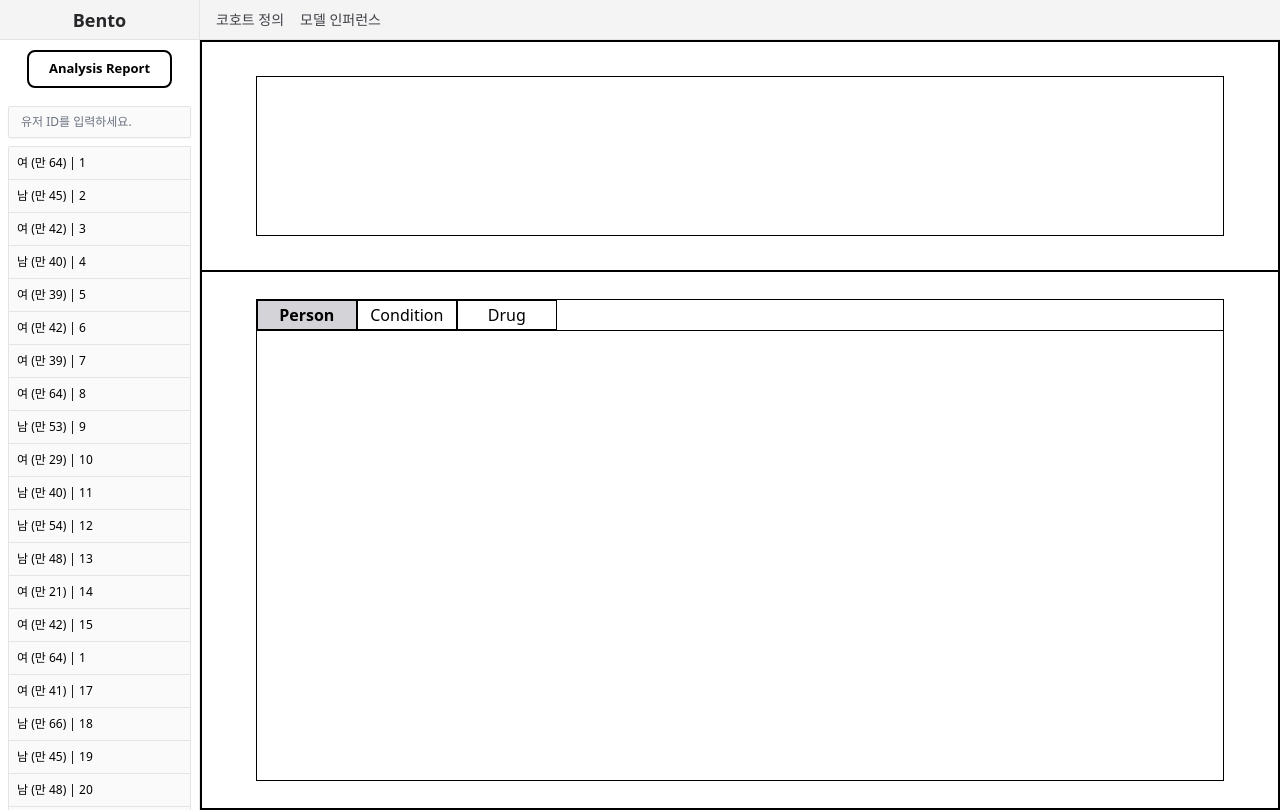
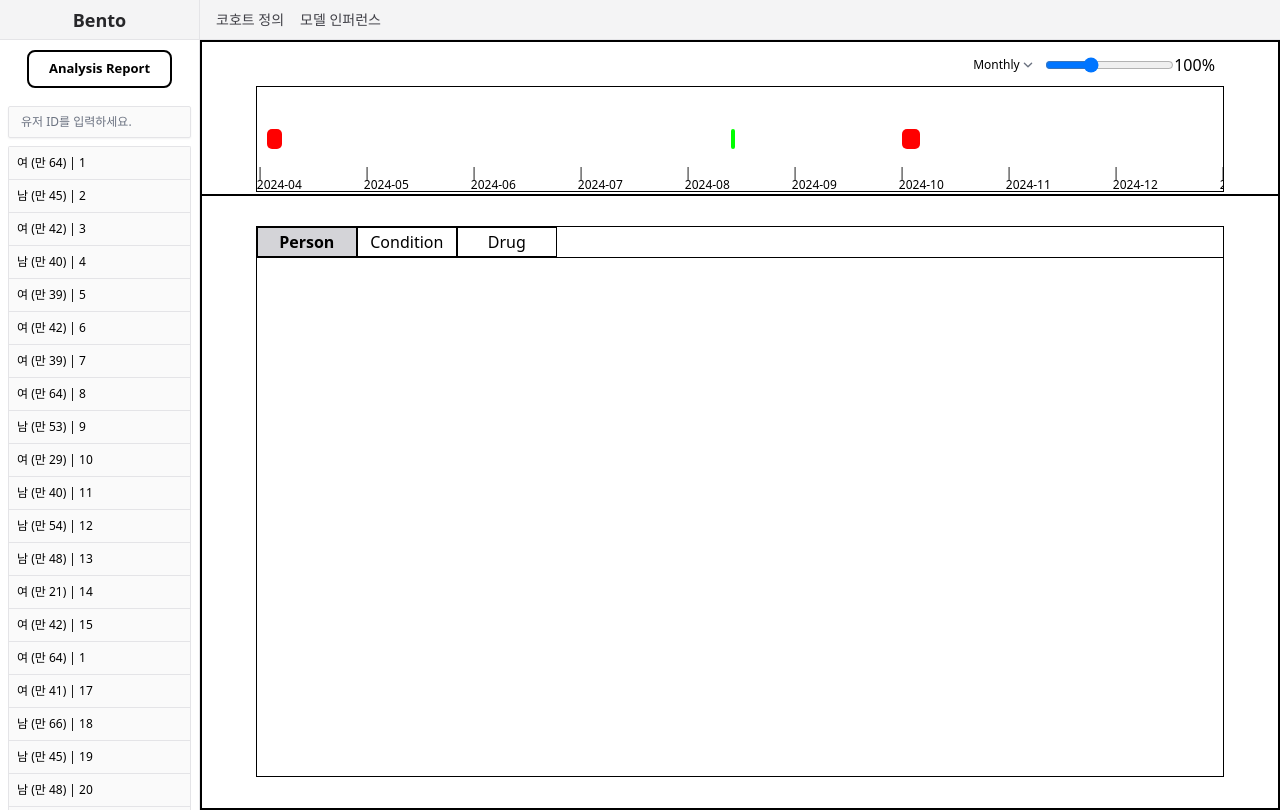
Before and after one commit to kookmin-sw/capstone-2025-16, a SvelteKit app: page /1 in a window 1280 px wide. Built offline with nearby package versions, Linux system fonts and the light colour scheme.

Commit message:
feat: CDM 캘린더 변경
visit occurrence datetime에 따른 막대 그래프 구현
확대/축소 기능 구현

```diff
--- a/src/lib/components/tootip.js
+++ b/src/lib/components/tootip.js
@@ -1,30 +1,22 @@
 export function tooltip(element) {
 	let div;
-	let name;
-    let gender;
-    let age;
-    let date;
-    let domain;
+    let start_date;
+    let end_date;
+    let visit_concept_id;
 	function mouseOver(event) {
 		// NOTE: remove the `title` attribute, to prevent showing the default browser tooltip
 		// remember to set it back on `mouseleave`
-		name = element.getAttribute('name');
-		element.removeAttribute('name');
+        start_date = element.getAttribute('start_date');
+		element.removeAttribute('start_date');
 
-        gender = element.getAttribute('gender');
-		element.removeAttribute('gender');
+        end_date = element.getAttribute('end_date');
+		element.removeAttribute('end_date');
 
-        age = element.getAttribute('age');
-		element.removeAttribute('age');
-
-        date = element.getAttribute('date');
-		element.removeAttribute('date');
-
-        domain = element.getAttribute('domain');
-		element.removeAttribute('domain');
+        visit_concept_id = element.getAttribute('visit_concept_id');
+		element.removeAttribute('visit_concept_id');
 
 		div = document.createElement('div');
-		div.textContent = `name : ${name}\ngender : ${gender}\nage : ${age}\ndate : ${date}\ndomain : ${domain}`;
+		div.textContent = `visit_concept_id : ${visit_concept_id}\nstart_date : ${start_date}\nend_date : ${end_date}`;
 		div.style = `
 			border: 1px solid #ddd;
 			box-shadow: 1px 1px 1px #ddd;
@@ -46,11 +38,9 @@ export function tooltip(element) {
 	function mouseLeave() {
 		document.body.removeChild(div);
 		// NOTE: restore the `title` attribute
-		element.setAttribute('name', name);
-        element.setAttribute('gender', gender);
-        element.setAttribute('age', age);
-        element.setAttribute('date', date);
-        element.setAttribute('domain', domain);
+        element.setAttribute('visit_concept_id', visit_concept_id);
+		element.setAttribute('start_date', start_date);
+        element.setAttribute('end_date', end_date);
 	}
 
 	element.addEventListener('mouseover', mouseOver);
--- a/src/routes/+layout.svelte
+++ b/src/routes/+layout.svelte
@@ -81,7 +81,7 @@
 	<div class="h-full w-full px-2">
 		<div class="flex flex-col rounded-sm border-r border-t border-l border-zinc-200 bg-zinc-50 max-h-full overflow-y-auto">
 			{#each data.userData as user}
-				<a href="/{user.id}">
+				<a href="/{user.personid}">
 					<button class="w-full border-b border-zinc-200 px-2 py-2 text-left text-xs overflow-wrap">
 						{user.gender} (만 {user.age}) | {user.id}
 					</button>
--- a/src/routes/[person]/+page.server.js
+++ b/src/routes/[person]/+page.server.js
@@ -2,5 +2,5 @@ export async function load({fetch, params}) {
     const res = await fetch("/api/visitdata");
     const visitData = await res.json();
     const personVisits = visitData.filter((person) => person.personid == params.person);
-    return { personVisits };
+    return { personVisits: personVisits ?? [] };
 }
--- a/src/routes/[person]/+page.svelte
+++ b/src/routes/[person]/+page.svelte
@@ -1,24 +1,225 @@
 <script>
     import { onMount } from "svelte";
-	import {tooltip} from '$lib/components/tootip.js';
+    import { tooltip } from '$lib/components/tootip.js';
+	import { base } from "$app/paths";
 
     export let data;
     const tables = ['Person', 'Condition', 'Drug'];
+    const date_state = [
+        {
+            id: 1,
+            text: 'Daily',
+        },
+        {
+            id : 2,
+            text: 'Monthly',
+        },
+        {
+            id : 3,
+            text: 'Yearly',
+        },
+    ];
+    const bar_colors = {
+        9201: "#FF0000", // 빨강
+        9202: "#FF7F00", // 주황
+        9203: "#FFFF00", // 노랑
+        581477: "#00FF00", // 초록
+        44818517: "#0000FF", // 파랑
+    };
+    let scale = 1; // 확대/축소 비율 (기본값: 100%)
+    let selectDate = 2;
+    let dates = data?.personVisits ? generateDateRange(data.personVisits) : [];
+    let show_dates = dates.length !== 0 ? filterDate() : [];
+    let clickIndex = 0;
 
-    let clickIndex = 0;
+    $: dates = data?.personVisits ? generateDateRange(data.personVisits) : [];
+    $: selectDate, dates, show_dates = filterDate(); // scale이 변경될 때마다 실행
+
+    onMount(() => {
+        if (data?.personVisits) {
+            dates = generateDateRange(data.personVisits);
+        }
+    });
+
+    function generateDateRange(data) {
+        if (!data || data.length === 0) return []; // 데이터가 없을 경우 빈 배열 반환
+
+        let minStartDate = new Date(Math.min(...data.map(d => new Date(d.visit_start_date))));
+        let maxEndDate = new Date(Math.max(...data.map(d => new Date(d.visit_end_date))));
+        maxEndDate.setDate(maxEndDate.getDate() + 365)
+        let tmp_dates = [];
+        let currentDate = new Date(minStartDate);
+
+        while (currentDate <= maxEndDate) {
+            tmp_dates.push(currentDate.toISOString().split('T')[0]); // YYYY-MM-DD 형식으로 저장
+            currentDate.setDate(currentDate.getDate() + 1);
+        }
+        return tmp_dates;
+    }
+
+    function calculateBarPosition(visit) {
+        const startIndex = show_dates.indexOf(visit.visit_start_date);
+        const endIndex = show_dates.indexOf(visit.visit_end_date);
+        const width = endIndex - startIndex + 1; // 막대 길이
+
+        let baseWidth = 67 + (scale * 40); // 기본 너비
+        let baseLeft = startIndex * baseWidth; // 기본 위치
+
+        return {
+            left: `${baseLeft}px`,
+            width: `${width * baseWidth}px`
+        };
+    }
+
+    function calculateBarPositionMonth(visit) {
+        const startIndex = show_dates.indexOf(visit.visit_start_date.slice(0,7));
+        const endIndex = show_dates.indexOf(visit.visit_end_date.slice(0,7));
+        const width = endIndex - startIndex + 1; // 막대 길이
+        const diffTime = new Date(visit.visit_end_date).getTime() - new Date(visit.visit_start_date).getTime();
+        let diffDays = diffTime / (1000 * 60 * 60 * 24);
+        if(diffDays > 30) diffDays = 30;
+        else if(diffDays < 1) diffDays = 1;
+
+        const startDay = parseInt(visit.visit_start_date.slice(8, 10)); // 01~31 (일)
+
+        let baseWidth = 67 + (scale * 40); // 기본 너비
+        let baseLeft = (startIndex * baseWidth) + ((startDay / 30) * baseWidth); // 월 내에서 비율 조정
+        let barWidth = diffDays * (baseWidth / 30);
+
+        return {
+            left: `${baseLeft}px`,
+            width: `${barWidth}px`
+        };
+    }
+
+    function calculateBarPositionYear(visit) {
+        const startIndex = show_dates.indexOf(visit.visit_start_date.slice(0,4));
+        const endIndex = show_dates.indexOf(visit.visit_end_date);
+        const width = endIndex - startIndex + 1; // 막대 길이
+        const diffTime = new Date(visit.visit_end_date).getTime() - new Date(visit.visit_start_date).getTime();
+        let diffDays = diffTime / (1000 * 60 * 60 * 24);
+
+        const startDay = parseInt(visit.visit_start_date.slice(8, 10)); // 01~31 (일)
+        const endDay = parseInt(visit.visit_end_date.slice(8, 10)); // 01~31 (일)
+        const startMonth = parseInt(visit.visit_start_date.slice(5, 7)); // 01~12 (월)
+        const endMonth = parseInt(visit.visit_end_date.slice(5, 7)); // 01~12 (월)
+        const startYear = parseInt(visit.visit_start_date.slice(0, 4)); // YYYY (연)
+        const endYear = parseInt(visit.visit_end_date.slice(0, 4)); // YYYY (연)
+
+        let baseWidth = 67 + (scale * 40); // 기본 너비
+        let baseLeft = (startIndex * baseWidth) + ((startMonth / 12) * baseWidth); // 연 내에서 비율 조정
+        let barWidth = (diffDays / 30) * (baseWidth / 12);
+
+        if(barWidth === 0) barWidth = 1;
+
+        return {
+            left: `${baseLeft}px`,
+            width: `${barWidth}px`
+        };
+    }
+
     function setIndex(index) {
         clickIndex = index;
+    }
+
+
+    // function handleZoom(event) {
+    //     scale = event.target.value / 100;
+    // }
+
+    function filterDate() {
+        if (selectDate === 1) {
+            // 0.7 미만이면 YYYY-MM-DD (전체 날짜)
+            return dates;
+        } else if (selectDate === 2) {
+            // 0.7 ~ 1.2면 YYYY-MM (연, 월만 표시)
+            return [...new Set(dates.map(date => date.slice(0, 7)))]; // 중복 제거
+        } else {
+            // 1.2 이상이면 YYYY (연도만 표시)
+            return [...new Set(dates.map(date => date.slice(0, 4)))]; // 중복 제거
+        }
+    }
+
+    let topBox; // 스크롤 컨테이너
+    let prevScale = 1; // 이전 스케일 값 저장
+
+    function handleZoom(event) {
+        let newScale = event.target.value / 100;
+
+        if (topBox) {
+            let scrollLeftBefore = topBox.scrollLeft; // 현재 스크롤 위치 저장
+            let centerPoint = scrollLeftBefore + topBox.clientWidth / 2; // 현재 중앙 위치
+
+            scale = newScale; // 새로운 스케일 적용
+            // 확대/축소 후 스크롤 위치 조정
+            let newScrollLeft = centerPoint * (scale / prevScale) - topBox.clientWidth / 2;
+            console.log(newScrollLeft);
+            topBox.scrollLeft = newScrollLeft;
+        }
+
+        prevScale = newScale; // 이전 스케일 업데이트
     }
 </script>
 
 <div class="flex h-full w-full flex-col items-center border border-black">
-    <div class="flex h-[30vh] w-full flex-col items-center justify-center border border-black">
-        <div id="top-box" class="relative w-[90%] h-[70%] flex border border-black overflow-x-scroll justify-center">
-
+    <div class="flex h-[20vh] w-full flex-col items-center justify-center border border-black">
+        <div class="flex flex-row self-end mr-[5%] mb-[5px] mt-[5px] items-center">
+            <div class="self-end">
+                <select
+                    class="text-xs pr-[25px] border-[0px] focus:outline-none focus:ring-0"
+                    bind:value={selectDate}
+                >
+                    {#each date_state as state}
+                        <option value={state.id}>
+                            {state.text}
+                        </option>
+                    {/each}
+                </select>
+            </div>
+            <div class="zoom-controls flex">
+                <input type="range" id="zoom" min="50" max="200" step="10" value={scale * 100} on:input={handleZoom} />
+                <label class="w-[50px]" for="zoom">{Math.round(scale * 100)}%</label>
+            </div>
+        </div>
+        <div id="top-box" class="w-[90%] h-[70%] flex items-center border border-black overflow-x-scroll" bind:this={topBox}>
+            <div class="bars-container">
+                {#each data.personVisits as visit}
+                    {#if selectDate === 1}
+                        <div class="bar" style="left: {calculateBarPosition(visit).left}; width: {calculateBarPosition(visit).width}; background-color: {bar_colors[visit.visit_concept_id]};"
+                            start_date="{visit.visit_start_date}"
+                            end_date="{visit.visit_end_date}"
+                            visit_concept_id="{visit.visit_concept_id}"
+                            use:tooltip
+                        ></div>
+                    {:else if selectDate === 2}
+                        <div class="bar" style="left: {calculateBarPositionMonth(visit).left}; width: {calculateBarPositionMonth(visit).width}; background-color: {bar_colors[visit.visit_concept_id]};"
+                            start_date="{visit.visit_start_date}"
+                            end_date="{visit.visit_end_date}"
+                            visit_concept_id="{visit.visit_concept_id}"
+                            use:tooltip
+                        ></div>
+                    {:else}
+                        <div class="bar" style="left: {calculateBarPositionYear(visit).left}; width: {calculateBarPositionYear(visit).width}; background-color: {bar_colors[visit.visit_concept_id]};"
+                            start_date="{visit.visit_start_date}"
+                            end_date="{visit.visit_end_date}"
+                            visit_concept_id="{visit.visit_concept_id}"
+                            use:tooltip
+                        ></div>
+                    {/if}
+                {/each}
+            </div>
+            <div class="flex self-end" style="gap: {40 * scale}px;">
+                {#each show_dates as date}
+                    <p class="text-xs w-[67px] m-0 leading-none whitespace-nowrap">
+                        |<br/>
+                        {date}
+                    </p>
+                {/each}
+            </div>
         </div>
     </div>
 
-    <div class="flex h-[70vh] w-full items-center justify-center border border-black flex-col">
+    <div class="flex h-[80vh] w-full items-center justify-center border border-black flex-col">
         <!-- <div class="w-[90%]">{data.user.name} / {data.user.date} / {data.user.gender} / {data.user.age}</div> -->
         <div class="h-[90%] w-[90%] border border-black">
             <ul class="flex border-b border-black">
@@ -48,4 +249,18 @@
         -ms-overflow-style: none; /* IE, Edge */
         scrollbar-width: none; /* 파이어폭스 */
     }
+    .bars-container {
+        position: relative;
+    }
+
+    .bar {
+        position: absolute;
+        height: 20px;
+        background-color: lightblue;
+        text-align: center;
+        line-height: 20px;
+        border-radius: 5px;
+        font-size: 12px;
+        transform: translate(0, -50%);
+    }
 </style>
```
